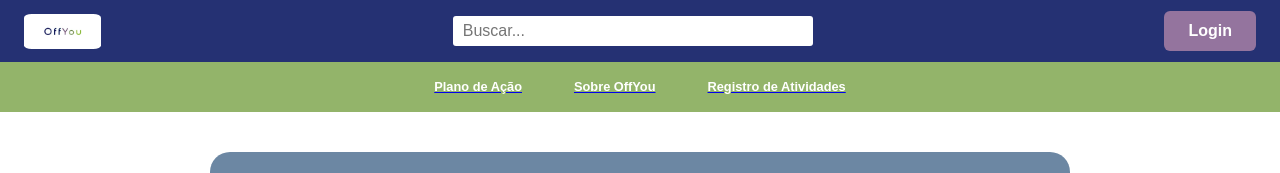
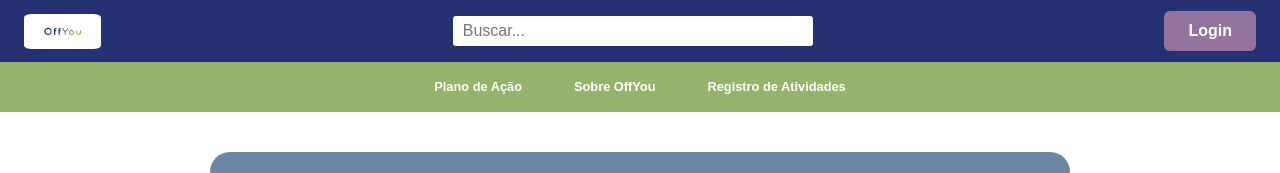
Before and after one commit to estephgermana/off-you, a React (Create React App) app in the folder frontend/: page / in a window 1280 px wide. Shown: the top 173 px of the page. Built offline with nearby package versions, Linux system fonts and the light colour scheme.

Commit message:
header ok

```diff
--- a/frontend/src/components/Header.tsx
+++ b/frontend/src/components/Header.tsx
@@ -1,37 +1,44 @@
 // src/components/Header.tsx
 
 import React from 'react';
-import { Link } from 'react-router-dom';
+import { useNavigate } from 'react-router-dom';
 import '../styles/Header.css';
 import logo from '../images/logo.jpg';
 
+const Header: React.FC = () => {
+  const navigate = useNavigate();
 
-const Header: React.FC = () => {
   return (
     <header>
       <div className="top-bar">
-      <div className="logo">
-  <img src={logo} alt="Logo OffYou" className="logo-image" />
-</div>
+        <div className="logo">
+          <img src={logo} alt="Logo OffYou" className="logo-image" />
+        </div>
 
         <div className="search-bar">
           <input type="text" placeholder="Buscar..." />
         </div>
+
         <div>
-          <Link  to="/login"><button>Login</button></Link>
+          <button onClick={() => navigate('/login')}>Login</button>
         </div>
       </div>
 
       <div className="bottom-bar">
         <div className="green-bar-buttons">
-          <Link to="/plano-de-acao"><button className="green-button">Plano de Ação</button></Link>
-          <Link to="/"><button className="green-button">Sobre OffYou</button></Link>
-          <Link to="/registro-de-atividades"><button className="green-button">Registro de Atividades</button></Link>
+          <button className="green-button" onClick={() => navigate('/plano-de-acao')}>
+            Plano de Ação
+          </button>
+          <button className="green-button" onClick={() => navigate('/')}>
+            Sobre OffYou
+          </button>
+          <button className="green-button" onClick={() => navigate('/registro-de-atividades')}>
+            Registro de Atividades
+          </button>
         </div>
-
       </div>
     </header>
   );
-}
+};
 
 export default Header;
```
